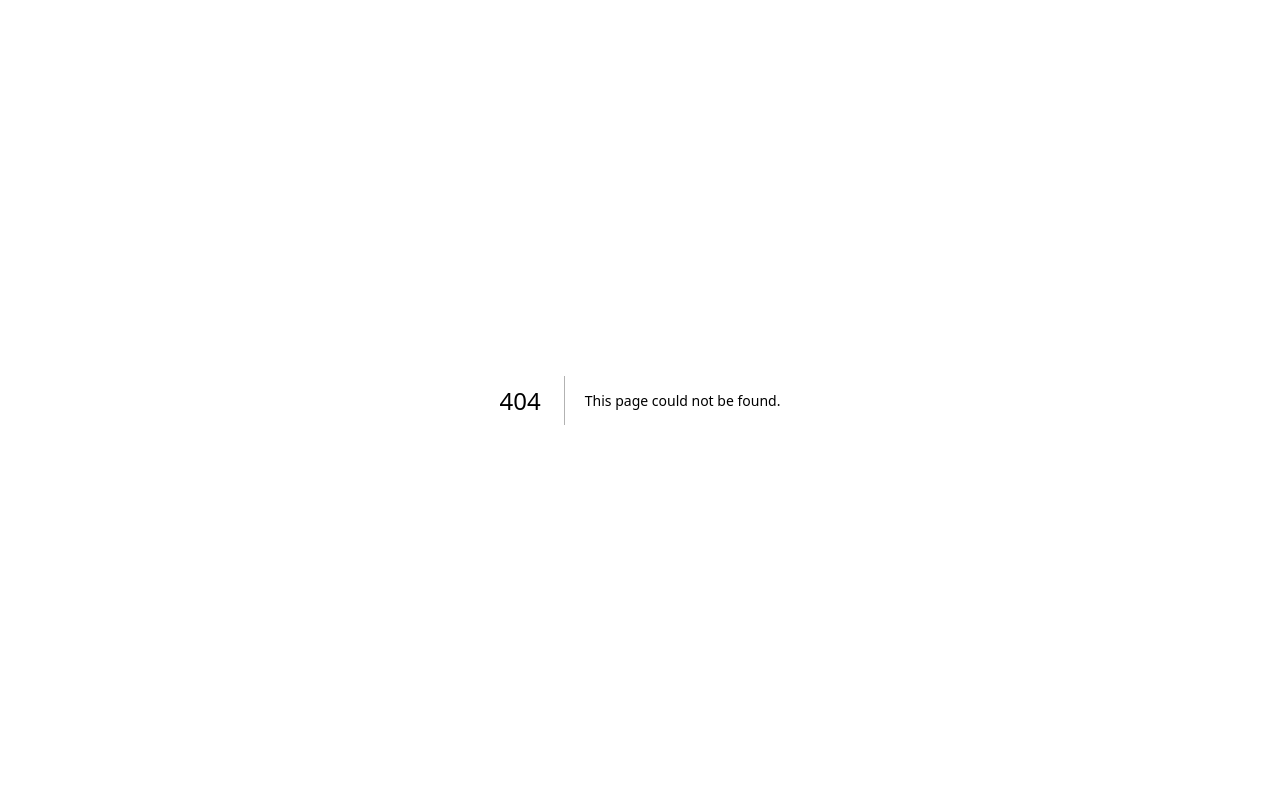
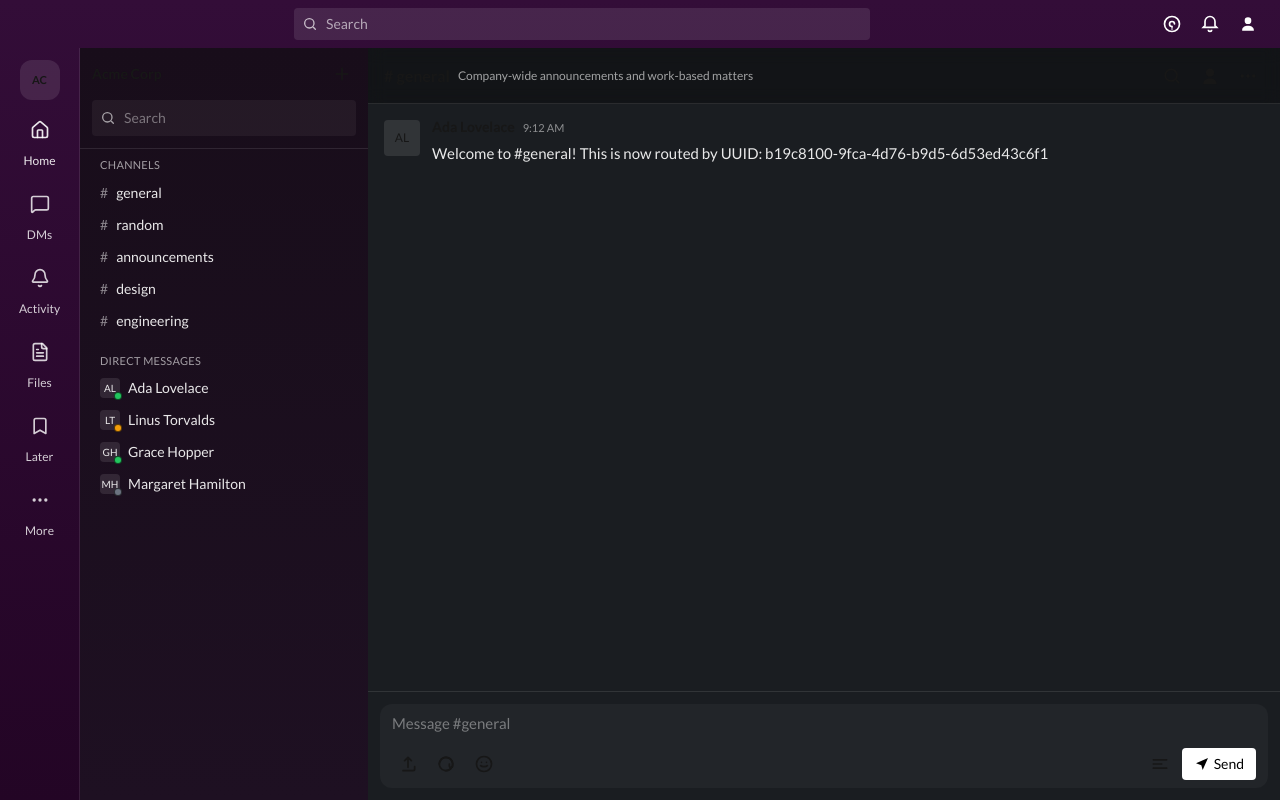
Before and after one commit to zivavu/SlackClone, a Next.js app: page /client/b19c8100-9fca-4d76-b9d5-6d53ed43c6f1 in a window 1280 px wide. Before the commit this address had no page. Built offline with nearby package versions, Linux system fonts and the light colour scheme.

Commit message:
:sparkles: Dynamic channel ID's

```diff
--- /dev/null
+++ b/src/app/client/[channelId]/page.tsx
@@ -0,0 +1,55 @@
+import { AppNavSidebar } from '@/components/AppNavSidebar';
+import { ChannelHeader } from '@/components/ChannelHeader';
+import { ChannelsSidebar } from '@/components/ChannelsSidebar';
+import { Composer } from '@/components/Composer';
+import { GlobalTopBar } from '@/components/GlobalTopBar';
+import { MessagesList } from '@/components/MessagesList';
+import { channels } from '@/data/channels';
+import { notFound } from 'next/navigation';
+
+type Params = {
+	params: { channelId: string };
+};
+
+export default async function ChannelPage({ params }: Params) {
+	const { channelId } = await params;
+	const channel = channels.find((c) => c.id === channelId);
+	if (!channel) return notFound();
+
+	const channelLinks = channels.map((c) => ({ id: c.id, name: c.name }));
+
+	const directMessages = [
+		{ name: 'Ada Lovelace', status: 'online' as const },
+		{ name: 'Linus Torvalds', status: 'away' as const },
+		{ name: 'Grace Hopper', status: 'online' as const },
+		{ name: 'Margaret Hamilton', status: 'offline' as const },
+	];
+
+	const messages = [
+		{
+			id: 1,
+			author: 'Ada Lovelace',
+			initials: 'AL',
+			timestamp: '9:12 AM',
+			content: `Welcome to #${channel.name}! This is now routed by UUID: ${channel.id}`,
+		},
+	];
+
+	return (
+		<div className="h-svh flex flex-col bg-gradient-to-b from-[#330d38] to-[#230525] text-foreground">
+			<GlobalTopBar />
+			<div className="flex-1 flex min-h-0 bg-transparent/0">
+				<AppNavSidebar />
+				<ChannelsSidebar
+					channels={channelLinks}
+					directMessages={directMessages}
+				/>
+				<main className="flex-1 flex min-w-0 flex-col bg-[#1a1d21]">
+					<ChannelHeader name={channel.name} topic={channel.topic} />
+					<MessagesList messages={messages} />
+					<Composer placeholder={`Message #${channel.name}`} />
+				</main>
+			</div>
+		</div>
+	);
+}
--- /dev/null
+++ b/src/app/client/layout.tsx
@@ -0,0 +1,7 @@
+export default function ClientLayout({
+	children,
+}: {
+	children: React.ReactNode;
+}) {
+	return children;
+}
--- /dev/null
+++ b/src/app/client/page.tsx
@@ -0,0 +1,10 @@
+import { channels } from '@/data/channels';
+import { redirect } from 'next/navigation';
+
+export default function ClientPage() {
+	const first = channels[0];
+	if (first) {
+		redirect(`/client/${first.id}`);
+	}
+	return null;
+}
--- a/src/app/page.tsx
+++ /dev/null
@@ -1,68 +0,0 @@
-import { AppNavSidebar } from '../components/AppNavSidebar';
-import { ChannelHeader } from '../components/ChannelHeader';
-import { ChannelsSidebar } from '../components/ChannelsSidebar';
-import { Composer } from '../components/Composer';
-import { GlobalTopBar } from '../components/GlobalTopBar';
-import { MessagesList } from '../components/MessagesList';
-
-export default function ClientPage() {
-	const channels = [
-		'general',
-		'random',
-		'announcements',
-		'design',
-		'engineering',
-	];
-	type DirectMessageStatus = 'online' | 'away' | 'offline';
-	const directMessages: { name: string; status: DirectMessageStatus }[] = [
-		{ name: 'Ada Lovelace', status: 'online' },
-		{ name: 'Linus Torvalds', status: 'away' },
-		{ name: 'Grace Hopper', status: 'online' },
-		{ name: 'Margaret Hamilton', status: 'offline' },
-	];
-	const messages = [
-		{
-			id: 1,
-			author: 'Ada Lovelace',
-			initials: 'AL',
-			timestamp: '9:12 AM',
-			content:
-				'Morning! Shipping the redesign today. Check #announcements for the rollout plan.',
-		},
-		{
-			id: 2,
-			author: 'Linus Torvalds',
-			initials: 'LT',
-			timestamp: '9:18 AM',
-			content:
-				'Reviewed the PR. Left a couple of comments about error handling and tests.',
-		},
-		{
-			id: 3,
-			author: 'Grace Hopper',
-			initials: 'GH',
-			timestamp: '9:26 AM',
-			content: "Compiler is green. Let's go. 🚀",
-		},
-	];
-
-	return (
-		<div className="h-svh flex flex-col bg-gradient-to-b from-[#330d38] to-[#230525] text-foreground">
-			<GlobalTopBar />
-
-			<div className="flex-1 flex min-h-0 bg-transparent/0">
-				<AppNavSidebar />
-
-				<ChannelsSidebar channels={channels} directMessages={directMessages} />
-
-				<main className="flex-1 flex min-w-0 flex-col bg-[#1a1d21]">
-					<ChannelHeader />
-
-					<MessagesList messages={messages} />
-
-					<Composer placeholder="Message #general" />
-				</main>
-			</div>
-		</div>
-	);
-}
--- a/src/components/ChannelHeader.tsx
+++ b/src/components/ChannelHeader.tsx
@@ -1,13 +1,21 @@
-export function ChannelHeader() {
+export function ChannelHeader({
+	name,
+	topic,
+}: {
+	name: string;
+	topic?: string;
+}) {
 	return (
 		<header className="h-14 flex items-center justify-between border-b border-white/10 px-3 sm:px-4 bg-black/30 backdrop-blur">
 			<div className="min-w-0 flex items-center gap-2">
 				<h1 className="truncate text-sm sm:text-base font-semibold">
-					# general
+					# {name}
 				</h1>
-				<span className="hidden sm:inline text-xs text-white/60">
-					Company-wide announcements and work-based matters
-				</span>
+				{topic ? (
+					<span className="hidden sm:inline text-xs text-white/60">
+						{topic}
+					</span>
+				) : null}
 			</div>
 			<div className="flex items-center gap-1.5">
 				<button
--- a/src/components/ChannelsSidebar.tsx
+++ b/src/components/ChannelsSidebar.tsx
@@ -1,5 +1,7 @@
+import Link from 'next/link';
+
 type Props = {
-	channels: string[];
+	channels: { id: string; name: string }[];
 	directMessages: { name: string; status: 'online' | 'away' | 'offline' }[];
 };
 
@@ -60,13 +62,13 @@ export function ChannelsSidebar({ channels, directMessages }: Props) {
 					</p>
 					<ul className="mt-1">
 						{channels.map((ch) => (
-							<li key={ch}>
-								<a
-									href="#"
+							<li key={ch.id}>
+								<Link
+									href={`/client/${ch.id}`}
 									className="flex items-center gap-2 rounded px-2 py-1.5 text-white/90 hover:bg-white/5">
 									<span className="text-white/50">#</span>
-									<span className="truncate">{ch}</span>
-								</a>
+									<span className="truncate">{ch.name}</span>
+								</Link>
 							</li>
 						))}
 					</ul>
--- /dev/null
+++ b/src/data/channels.ts
@@ -0,0 +1,33 @@
+export type Channel = {
+	id: string;
+	name: string;
+	topic?: string;
+};
+
+export const channels: Channel[] = [
+	{
+		id: 'b19c8100-9fca-4d76-b9d5-6d53ed43c6f1',
+		name: 'general',
+		topic: 'Company-wide announcements and work-based matters',
+	},
+	{
+		id: '8b5a2a9f-42bb-41f7-b5f7-5a7b0cb43c5a',
+		name: 'random',
+		topic: 'Off-topic and watercooler chat',
+	},
+	{
+		id: '1f9c3d2e-0d7b-4d6e-bc48-0c59b0a18a11',
+		name: 'announcements',
+		topic: 'Release notes and important updates',
+	},
+	{
+		id: '3e87a650-9f21-4e6e-b8cf-7526f951f8e2',
+		name: 'design',
+		topic: 'Design discussions and reviews',
+	},
+	{
+		id: '6a1f95a1-3adf-46a1-8f7b-3b9fdf4a3e57',
+		name: 'engineering',
+		topic: 'Engineering topics and code reviews',
+	},
+];
```
